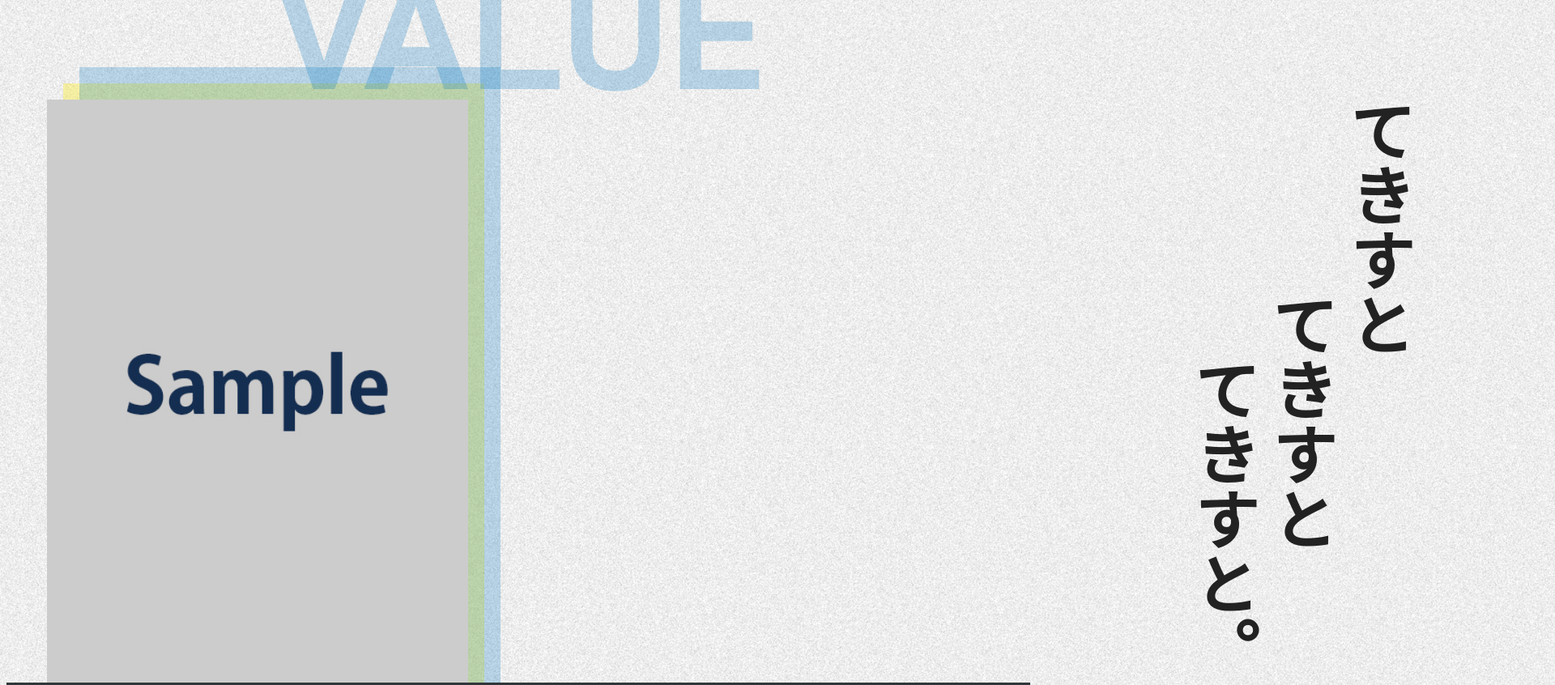
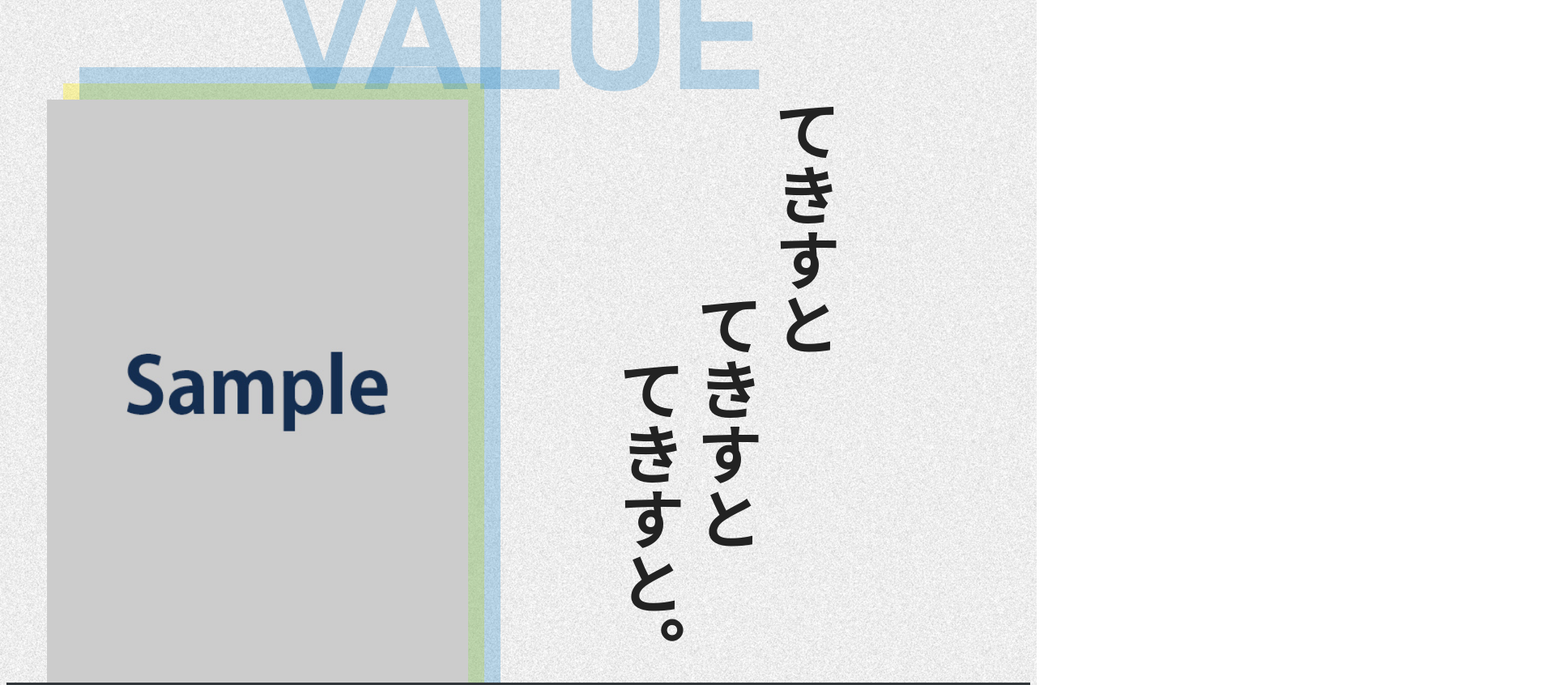
Before and after one commit to sf-captain/20220118200000-sf_corporat_site-20230507113900, a website built with Vite: page index.html in a window 1280 px wide. Shown: the part 10100-10946 px from the top of the page at 81% size, 1920 px wide, since content can reach past the window. Built offline with nearby package versions, Linux system fonts and the light colour scheme; files whose address does not match are found by name.

Commit message:
20230512204500

```diff
--- a/src/sass/_sincerity.scss
+++ b/src/sass/_sincerity.scss
@@ -3,7 +3,7 @@
 @use "./mixins" as m;
 
 .sincerity {
-  position: relative;
+  display: flex;
 
   @include m.mq(PC) {
     display: flex;
@@ -62,10 +62,9 @@
   }
 
   &__textBox {
-    position: absolute;
-    top: 0;
-    left: f.cPxToStdVp(200);
-    overflow: hidden;
+    // position: absolute;
+    // top: 0;
+    // left: f.cPxToStdVp(200);
 
     @include m.mq(PC) {
       flex-grow: 1;
```
Also changed, not shown: dist/index.html, 4 other files.
